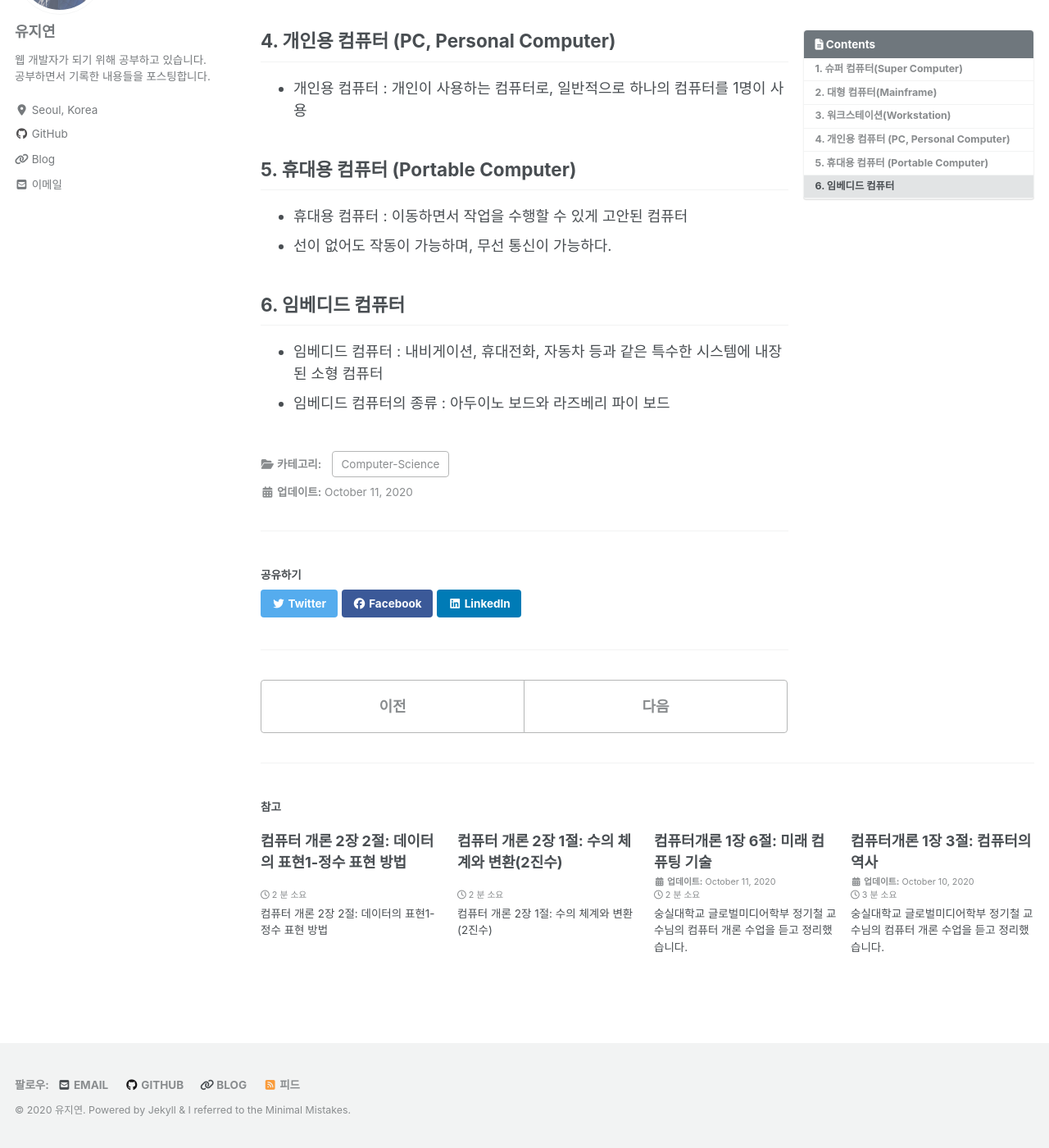
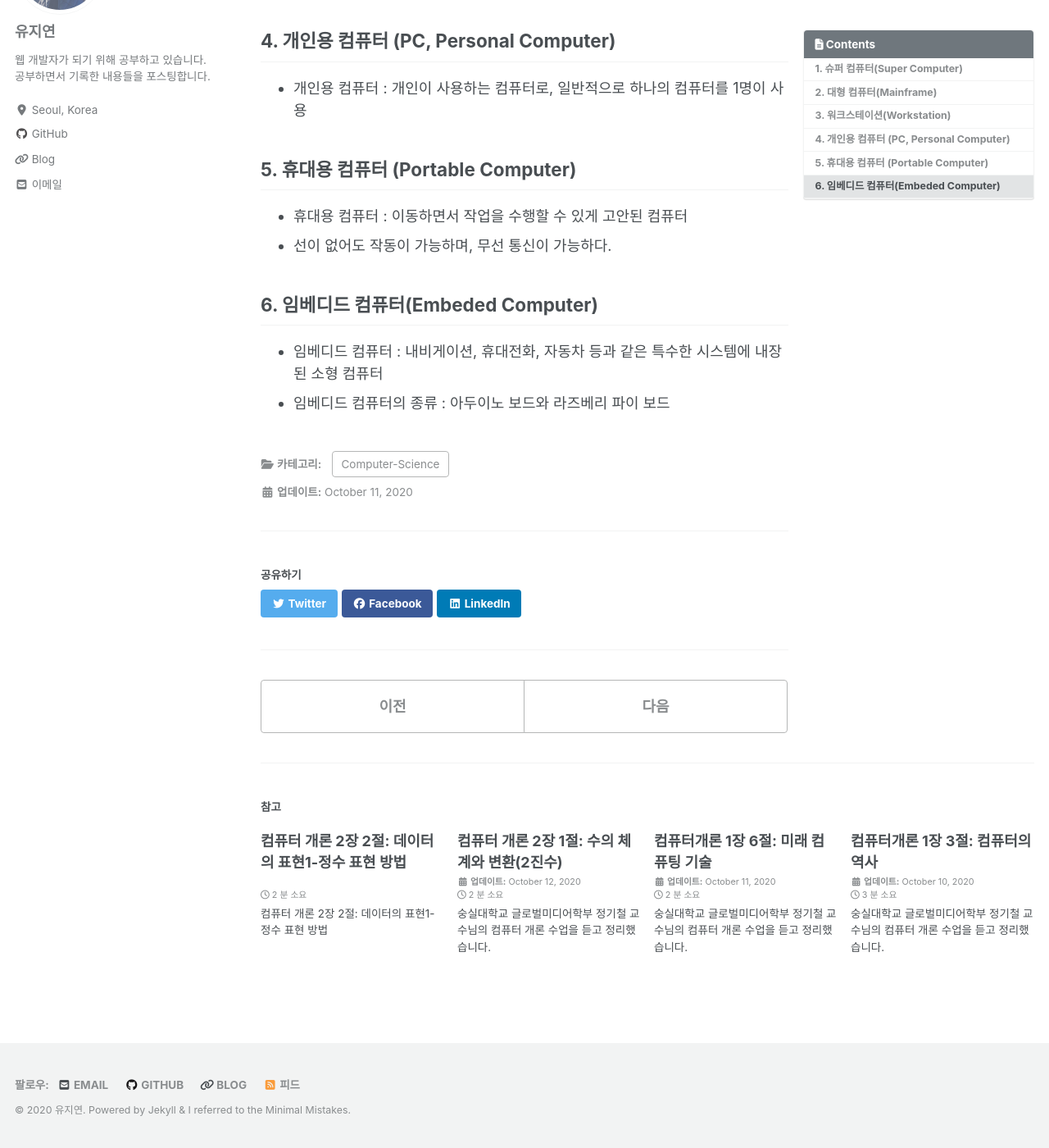
Before and after one commit to Jiyoun-Yoo/jiyoun-yoo.github.io, a Jekyll site: the page built from _posts/2020/computer-science/2020-10-11-computer-science-chapter01-4.markdown, in a window 1280 px wide and 1400 px high, scrolled down 1005 px. Shown: the whole window at 82% size. Built offline with Jekyll 4.4.1, drawn with Linux system fonts in a browser that asks for light colours; cached includes are drawn as plain includes; nearby versions of some CDN libraries.

Commit message:
computerScience

```diff
--- a/_posts/2020/computer-science/2020-10-11-computer-science-chapter01-4.markdown
+++ b/_posts/2020/computer-science/2020-10-11-computer-science-chapter01-4.markdown
@@ -48,6 +48,6 @@ last_modified_at: '2020-10-11 23:00:00 +0800'
 - 휴대용 컴퓨터 : 이동하면서 작업을 수행할 수 있게 고안된 컴퓨터
 - 선이 없어도 작동이 가능하며, 무선 통신이 가능하다.
 
-## **6. 임베디드 컴퓨터**
+## **6. 임베디드 컴퓨터(Embeded Computer)**
 - 임베디드 컴퓨터 : 내비게이션, 휴대전화, 자동차 등과 같은 특수한 시스템에 내장된 소형 컴퓨터
 - 임베디드 컴퓨터의 종류 : 아두이노 보드와 라즈베리 파이 보드
--- a/_posts/2020/computer-science/2020-10-12-computer-science-chapter02-1.markdown
+++ b/_posts/2020/computer-science/2020-10-12-computer-science-chapter02-1.markdown
@@ -1,50 +1,72 @@
 ---
-layout: post
 title: '컴퓨터 개론 2장 1절: 수의 체계와 변환(2진수)'
-tags: [computer-science]
-#image: '/images/posts/XXX.jpg'
+layout: single
+author_profile: true
+read_time: true
+comments: true
+share: true
+related: true
+categories:
+- Computer-Science
+toc: true
+toc_sticky: true
+toc_label: Contents
+description: 숭실대학교 글로벌미디어학부 정기철 교수님의 컴퓨터 개론 수업을 듣고 정리했습니다.
+article_tag1: 1. 진법의 개념
+article_tag2: 2. 10진법과 2진법
+article_tag3: 3. 진법의 변환
+article_section: 컴퓨터 개론
+meta_keywords: 컴퓨터 개론, computer-science
+last_modified_at: '2020-10-12 23:00:00 +0800'
 ---
-
-## 컴퓨터 개론 2장 1절: 수의 체계와 변환(2진수)
 
 숭실대학교 글로벌미디어학부 정기철 교수님의 컴퓨터 개론 수업을 듣고 정리했습니다.
 
-### 1. 진법의 개념
+## 1. 진법의 개념
 - 고대 이집트의 숫자 표현 방법 (진법의 개념이 없을 때)
-- **진법** : **유한한 심볼**로 **무한한 숫자**를 표현하는 방법
-  - 예) 10진법 : 0...9까지의 10개의 심볼로 무한한 숫자를 표현
+
+### **진법**
+- **유한한 심볼**로 **무한한 숫자**를 표현하는 방법
+  예) 10진법 : 0...9까지의 10개의 심볼로 무한한 숫자를 표현
 - 사용할 수 있는 숫자 개수와 각 숫자의 위치 값을 정의한 수 체계
 - 진법을 알아야 하는 이유
   - 컴퓨터는 0과 1, 디지털 형식으로 정보를 표현하는데, 이를 실생활에 적용하려면 아날로그 데이터를 디지털 데이터로 변환해야 함
   - 아날로그 데이터는 연속적인 데이터, 디지털 데이터는 비연속적인 데이터를 의미
-- 서로 다른 진법 사용 예
-  - **천공 카드** : 2진법 (구멍이 뚫린 상태, 막힌 상태)
-  - **Pascal의 계산기** : 10진법 (톱니바퀴를 사용하는데 톱니 살이 10개)
-  - **ENIAC** : 10진법 (전자식으로 0 또는 1을 사용했지만 숫자를 표현할 때는 10진법을 사용, BCD 인코딩과 관련 있음)
 
-### 2. 10진법과 2진법
-- **10진법** : 0부터 9까지 10개의 숫자를 한 묶음으로 하여 10이 될 때마다 1자리씩 자리를 올리는 방법
-- 자릿수의 의미
-  - 4는 432를 100으로 나누었을 때의 '몫'
-  - 32는 앞서 100으로 나누었을 때의 '나머지'
-  - 2는 10으로 나누었을 때의 '나머지'
+### 서로 다른 진법 사용 예
+- **천공 카드** : 2진법 (구멍이 뚫린 상태, 막힌 상태)
+- **Pascal의 계산기** : 10진법 (톱니바퀴를 사용하는데 톱니 살이 10개)
+- **ENIAC** : 10진법 (전자식으로 0 또는 1을 사용했지만 숫자를 표현할 때는 10진법을 사용, BCD 인코딩과 관련 있음)
+
+## 2. 10진법과 2진법
+
+### **10진법**
+- **0부터 9까지 10개의 숫자를 한 묶음**으로 하여 **10이 될 때마다 1자리씩** 자리를 올리는 방법
+- '432'에서의 자릿수의 의미
+  - 4는 432를 100으로 나누었을 때의 '**몫**'
+  - 32는 앞서 100으로 나누었을 때의 '**나머지**'
+  - 2는 10으로 나누었을 때의 '**나머지**'
 - 컴퓨터는 0과 1, 두 가지 숫자로만 수를 표현하는 2진법을 사용
 - 컴퓨터가 2진법을 사용하는 이유 : 최초의 컴퓨터가 진공관을 사용했기 때문인데, 진공관은 켜고 끄는(on/off) 기능만 있었기 때문에 진공관이 꺼지면 0, 진공관이 켜지면 1로 인식
-- 컴퓨터 용량 단위
-  - **비트(Bit)** : 2진수를 표현하는 가장 기본 단위로, 데이터를 표현하는 최소 단위, 1비트는 0과 1의 2가지 상태만 표현 가능
-  - **바이트(Byte)** : 문자를 표현하는 단위로, 1바이트는 8비트를 하나로 모은 것, 1바이트는 256(=2^8)가지 상태를 표현 가능
-  - **워드(Word)** : 컴퓨터가 한 번에 처리할 수 있는 데이터의 단위로, 32비트 컴퓨터에서는 1워드는 4바이트
 
-### 3. 진법의 변환
-- **10진수 → 2진수**
-  - **정수 계산 방식** : 10진수를 계속 2로 나누면서 몫은 아래에, 나머지는 오른쪽에 기입하면 됨, 몫이 더이상 2로 나누어지지 않을 때 아래에서부터 순서대로 나머지를 나열하면 2진수가 됨
-  - **소수 계산 방식** : 정부 부분은 위의 방식대로 변환, 소수점 아래의 소수 부분은 2를 계속 곱하면서 정수로 자리 올림이 발생하는지를 기록하고 이를 2진수 변환하면 됨
-- 2진수 → 10진수
-  - **정수 계산 방식** : 2진수의 0과 1을 각 자릿수만큼의 2의 지수 승으로 곱한 후 모두 더하면 됨
-| - **소수 계산 방식** : 정수의 변환 방식과 동일하게 각 자릿수를 고려해 계산하면 됨, 단 정수와는 반대로 소수점 아래로 내려갈수록 자릿수가 커지고 마이너스를 붙여 계산해야 함
-- **16진법**
-  - 사람 입장에서는 2진법이 정확히 얼마인지 단번에 파악하기 어렵고 2진법을 표기하면 자릿수가 길어지기 때문에 편의상 16진법을 사용하기도 한다.
-  - 16진법으로 표현하려면 16가지 기호가 필요하다. A는 10진수의 10을 의미하고, F는 10진수의 15를 의미한다.
-  - **0, 1, 2, 3, 4, 5, 6, 7, 8, 9, A, B, C, D, E, F**
-  - 2진법 → 16진법 변환 : 2진수의 오른쪽에서부터 4비트씩 모아 계산한다.
-  - 2진법 → 8진법 변환 : 2진수의 오른쪽에서부터 3비트씩 모아서 계산한다.
+### 컴퓨터 용량 단위
+- **비트(Bit)** : 2진수를 표현하는 가장 기본 단위로, 데이터를 표현하는 최소 단위, 1비트는 0과 1의 2가지 상태만 표현 가능
+- **바이트(Byte)** : 문자를 표현하는 단위로, 1바이트는 8비트를 하나로 모은 것, 1바이트는 256(=2^8)가지 상태를 표현 가능
+- **워드(Word)** : 컴퓨터가 한 번에 처리할 수 있는 데이터의 단위로, 32비트 컴퓨터에서는 1워드는 4바이트
+
+## 3. 진법의 변환
+
+### **10진수 → 2진수**
+- **정수 계산 방식** : 10진수를 계속 2로 나누면서 몫은 아래에, 나머지는 오른쪽에 기입하면 됨, 몫이 더이상 2로 나누어지지 않을 때 아래에서부터 순서대로 나머지를 나열하면 2진수가 됨
+- **소수 계산 방식** : 정부 부분은 위의 방식대로 변환, 소수점 아래의 소수 부분은 2를 계속 곱하면서 정수로 자리 올림이 발생하는지를 기록하고 이를 2진수 변환하면 됨
+
+### 2진수 → 10진수
+- **정수 계산 방식** : 2진수의 0과 1을 각 자릿수만큼의 2의 지수 승으로 곱한 후 모두 더하면 됨
+- **소수 계산 방식** : 정수의 변환 방식과 동일하게 각 자릿수를 고려해 계산하면 됨, 단 정수와는 반대로 소수점 아래로 내려갈수록 자릿수가 커지고 마이너스를 붙여 계산해야 함
+
+### **16진법**
+- 사람 입장에서는 2진법이 정확히 얼마인지 단번에 파악하기 어렵고 2진법을 표기하면 자릿수가 길어지기 때문에 편의상 16진법을 사용하기도 한다.
+- 16진법으로 표현하려면 16가지 기호가 필요하다. A는 10진수의 10을 의미하고, F는 10진수의 15를 의미한다.
+- **0, 1, 2, 3, 4, 5, 6, 7, 8, 9, A, B, C, D, E, F**
+- 2진법 → 16진법 변환 : 2진수의 오른쪽에서부터 4비트씩 모아 계산한다.
+- 2진법 → 8진법 변환 : 2진수의 오른쪽에서부터 3비트씩 모아서 계산한다.
```
Also changed, not shown: _posts/2020/computer-science/2020-10-10-computer-science-chapter01-2.markdown (line endings or trailing spaces).
